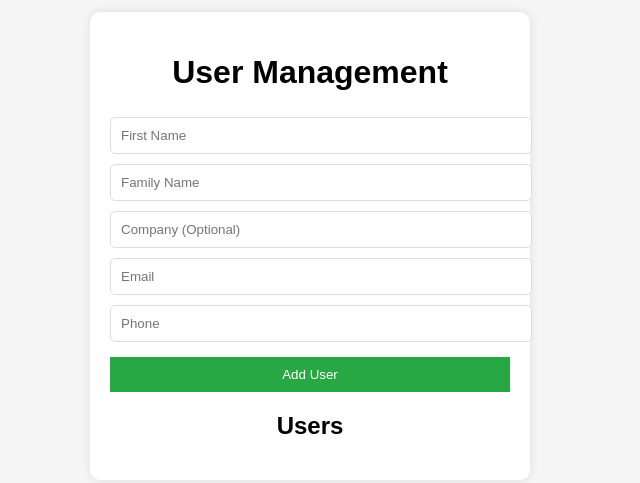
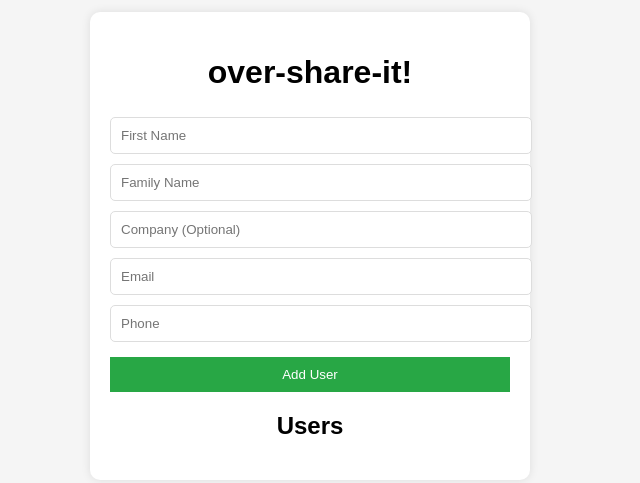
Before and after one commit to skravco/over-share-it-frontend, a plain HTML site: page index.html in a window 1280 px wide. Shown: the part 154-637 px from the top of the page, without its empty margins (330-970 px from the left). Drawn offline with Linux system fonts and the light colour scheme; no server answers.

Commit message:
Change Form Title

```diff
--- a/index.html
+++ b/index.html
@@ -8,7 +8,7 @@
 </head>
 <body>
     <div class="container">
-        <h1>User Management</h1>
+        <h1>over-share-it!</h1>
         <form id="userForm">
             <input type="text" id="name" placeholder="First Name" required>
             <input type="text" id="family_name" placeholder="Family Name" required>
```
